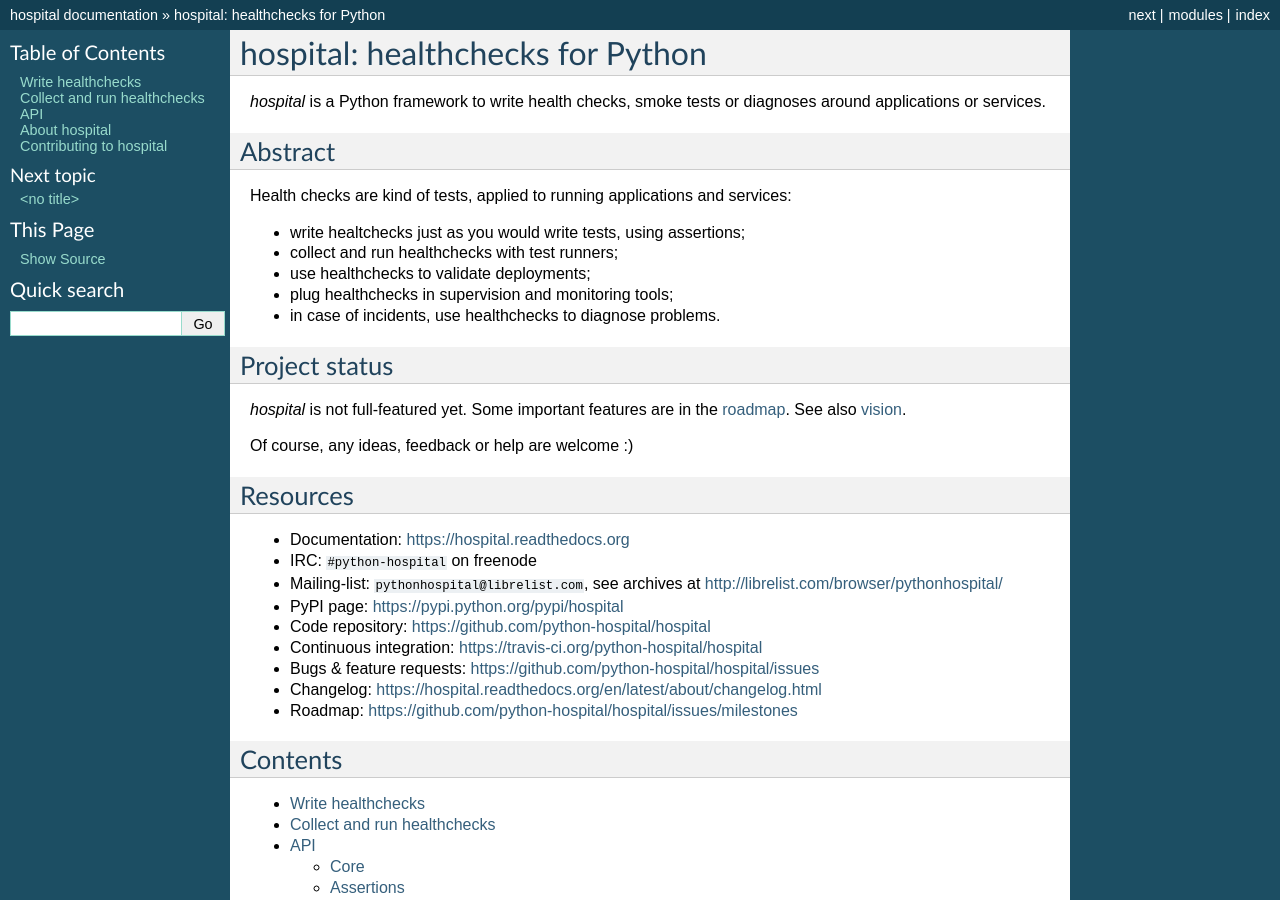
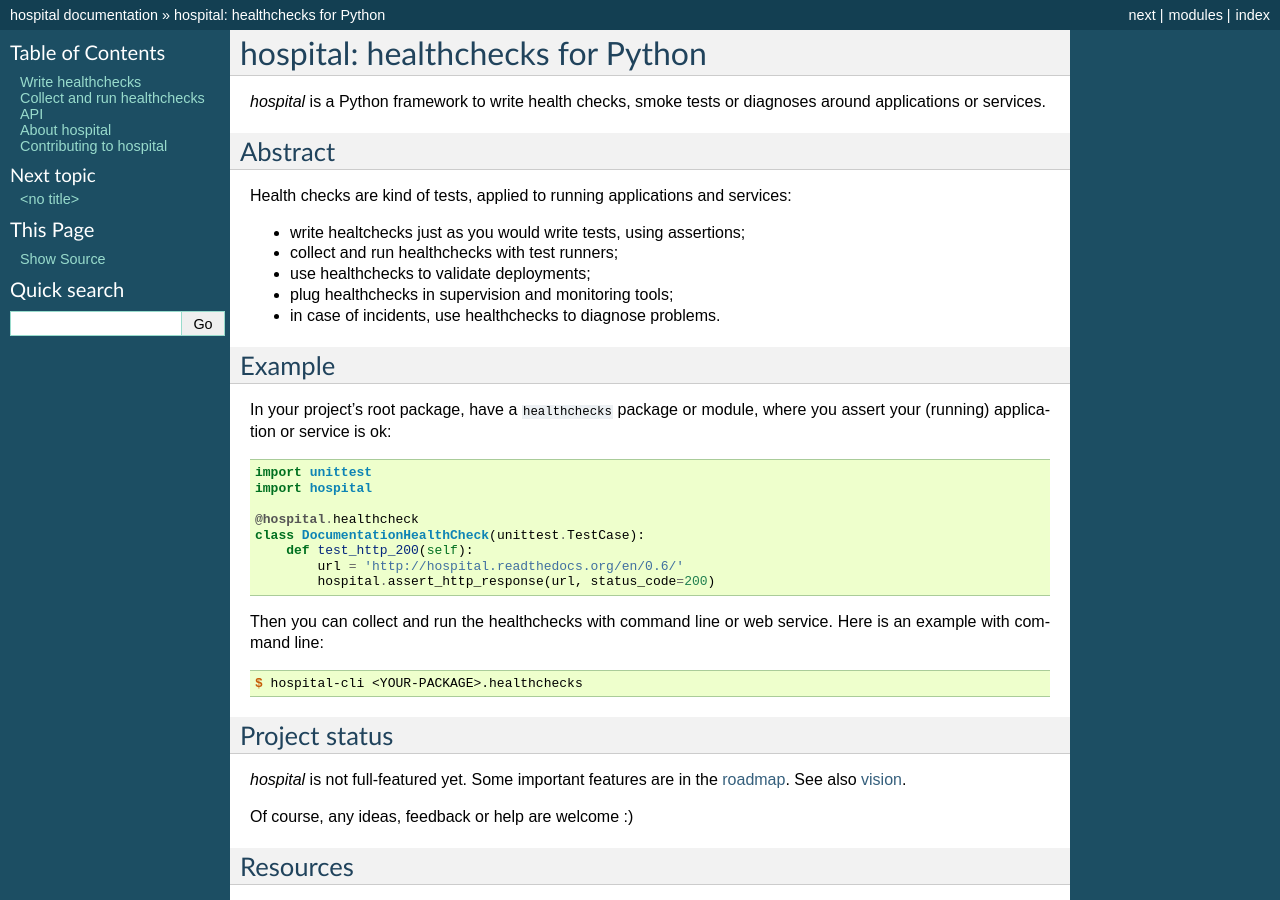
Before and after one commit to python-hospital/hospital, a Sphinx documentation site: the page built from docs/index.txt, in a window 1280 px wide and 900 px high. Built offline with Sphinx 7.4.7, drawn with Linux system fonts in a browser that asks for light colours.

Commit message:
Refs #54 - Added a simple example in README.

```diff
--- a/README.rst
+++ b/README.rst
@@ -17,6 +17,32 @@
 * use healthchecks to validate deployments;
 * plug healthchecks in supervision and monitoring tools;
 * in case of incidents, use healthchecks to diagnose problems.
+
+
+*******
+Example
+*******
+
+In your project's root package, have a ``healthchecks`` package or module,
+where you assert your (running) application or service is ok:
+
+.. code:: python
+
+   import unittest
+   import hospital
+
+   @hospital.healthcheck
+   class DocumentationHealthCheck(unittest.TestCase):
+       def test_http_200(self):
+           url = 'http://hospital.readthedocs.org/en/0.6/'
+           hospital.assert_http_response(url, status_code=200)
+
+Then you can collect and run the healthchecks with command line or web
+service. Here is an example with command line:
+
+.. code:: console
+
+   $ hospital-cli <YOUR-PACKAGE>.healthchecks
 
 
 **************
--- a/docs/write.txt
+++ b/docs/write.txt
@@ -45,7 +45,7 @@
        def test_http_200(self):
            """`hospital` online documentation returns HTTP 200."""
            url = 'http://hospital.readthedocs.org/en/0.1/'
-	   hospital.assert_http_response(url, status_code=200)
+           hospital.assert_http_response(url, status_code=200)
 
 `Hospital` provides a set of useful :doc:`/api/assertions` and :doc:`health
 check suites </api/healthchecks>`.
```
Also changed, not shown: 1 other file.
